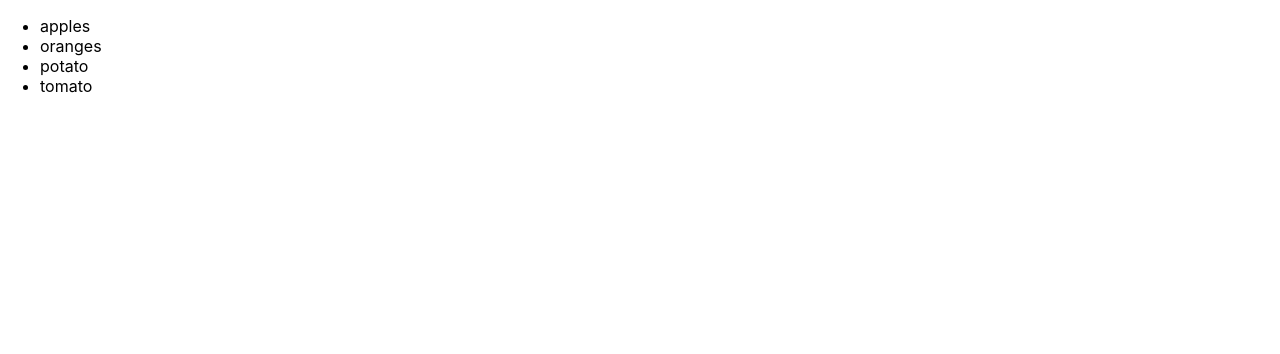
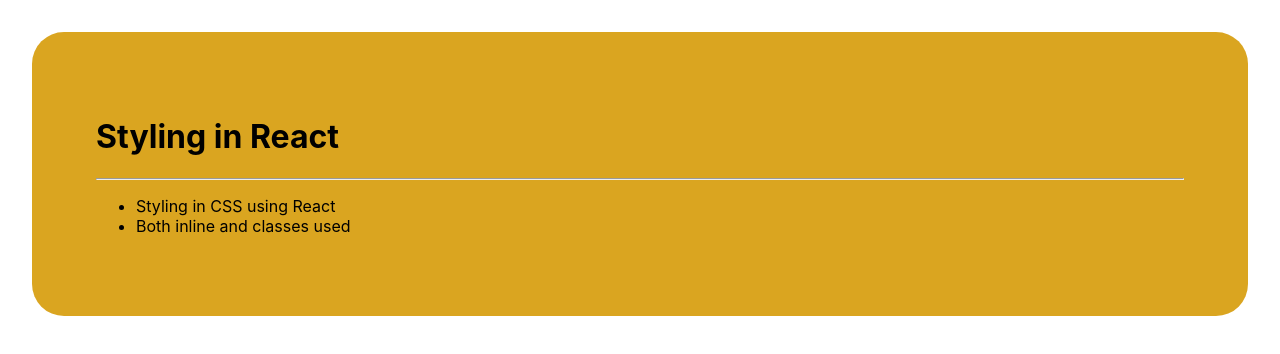
Before and after one commit to akshitchowdhury/rts, a React (Create React App) app: page / in a window 1280 px wide. Shown: the top 354 px of the page. Built offline with nearby package versions, Linux system fonts and the light colour scheme.

Commit message:
Add files via upload

```diff
--- a/src/index.tsx
+++ b/src/index.tsx
@@ -1,6 +1,8 @@
 import React from 'react';
 import ReactDOM from 'react-dom/client';
 import './index.css';
+import el from './rcss/slide'
+
 import App from './App';
 // import reportWebVitals from './reportWebVitals';
 
@@ -10,7 +12,7 @@ const root = ReactDOM.createRoot(
   document.getElementById('root') as HTMLElement
 );
 root.render(
-  list
+  el
 );
 
 // If you want to start measuring performance in your app, pass a function
--- /dev/null
+++ b/src/rcss/slide.css
@@ -0,0 +1,16 @@
+*{
+    box-sizing : border-box;
+}
+
+body {
+    margin : 2em
+}
+
+.slide{
+    width : 100%;
+    height: calc(100%-4em);
+    padding: 4em;
+    border-radius: 2em;
+    margin: 2em 0;
+    background-color: goldenrod;
+}
--- /dev/null
+++ b/src/rcss/slide.tsx
@@ -0,0 +1,31 @@
+import React from 'react'
+
+import './slide.css'
+
+const hstyle ={
+    fontSize : '4 em',
+
+
+}
+
+const textcenter = {
+    textAlign : 'center'
+}
+
+const bstyle = {
+fontSize : '2 em',
+}
+
+const el = (
+    <div className='slide'>
+        <h1 style={hstyle}>Styling in React</h1>
+        <hr/>
+
+        <ul style={bstyle}>
+            <li>Styling in CSS using React</li>
+            <li>Both inline and classes used</li>
+        </ul>
+    </div>
+)
+
+export default el
```
